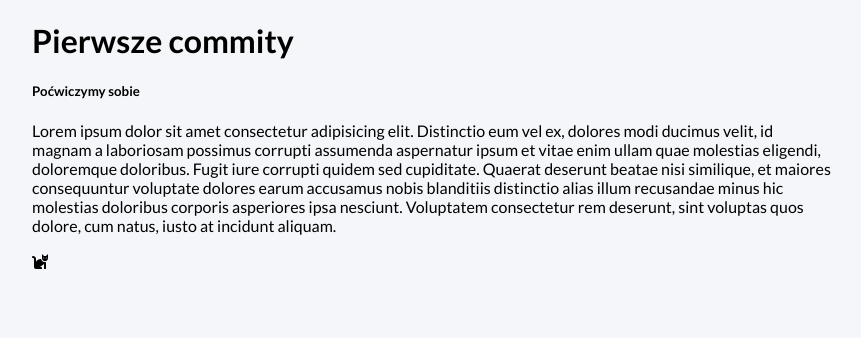
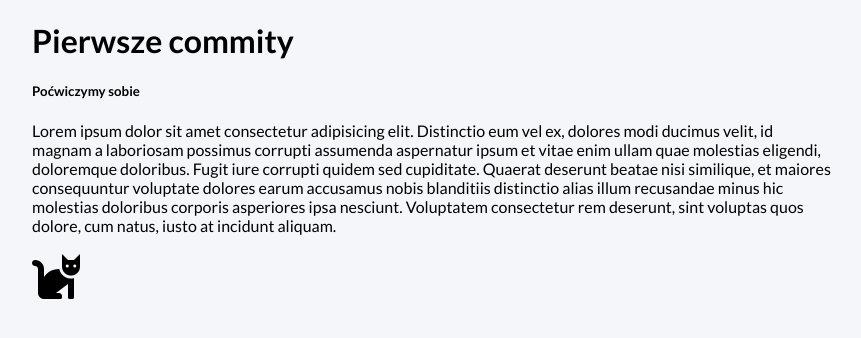
Before and after one commit to nightdrive87/learning-git-2, a plain HTML site: page index.html in a window 1280 px wide. Shown: the whole page, without its empty margins (208-1069 px from the left). Drawn offline with Linux system fonts and the light colour scheme.

Commit message:
Change cat icon font-size

```diff
--- a/css/style.css
+++ b/css/style.css
@@ -9,3 +9,6 @@
  p {
      text-align: left;
  }
+ i {
+     font-size: 48px;
+ }
```
